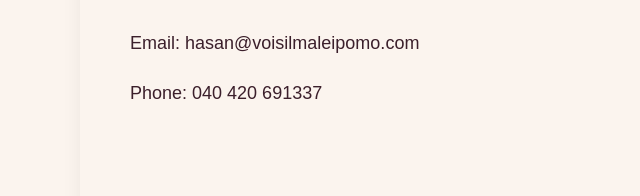
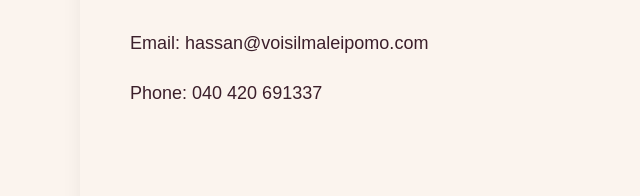
Before and after one commit to Sysi-404/webdev, a plain HTML site: page contact.html in a window 1280 px wide. Shown: the part 297-493 px from the top of the page, 10-650 px from the left. Drawn offline with Linux system fonts and the light colour scheme.

Commit message:
varmuuden vuoksi

```diff
--- a/contact.html
+++ b/contact.html
@@ -25,7 +25,7 @@
 
     <main>
         <h2>Ota yhteyttä</h2>
-        <p>Email: hasan@voisilmaleipomo.com</p>
+        <p>Email: hassan@voisilmaleipomo.com</p>
         <p>Phone: 040 420 691337</p>
     </main>
 
```
